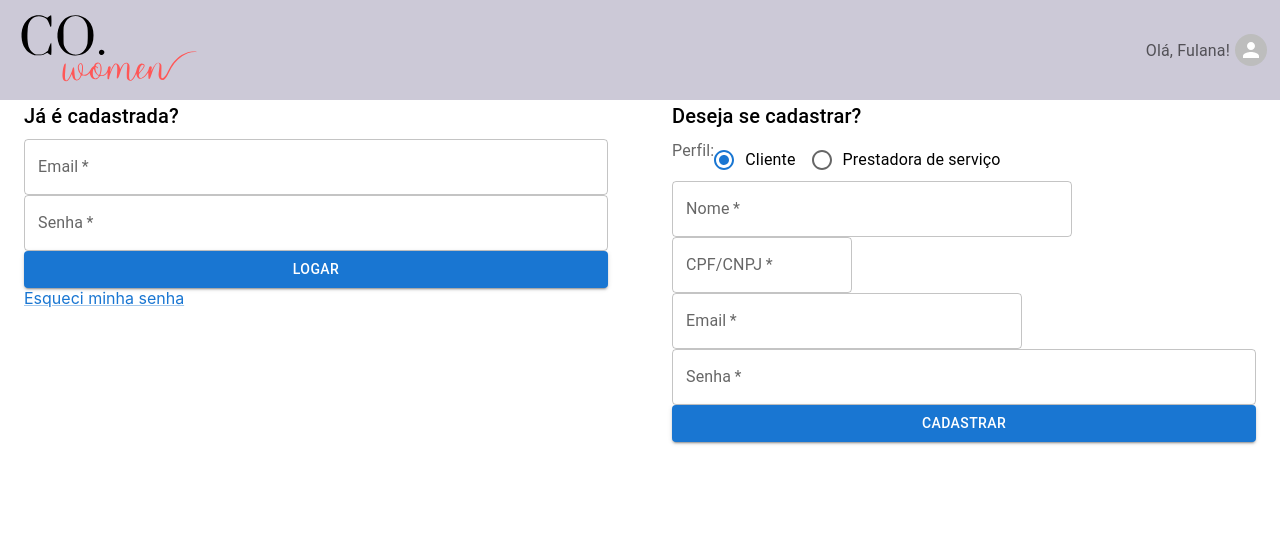
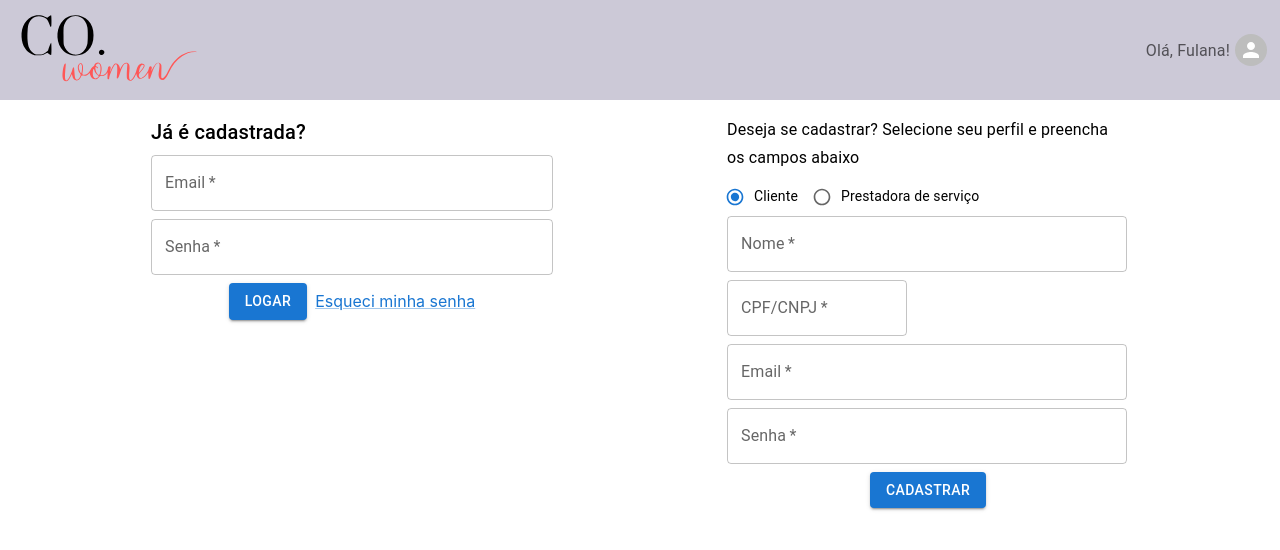
Before and after one commit to rafanere/coWomenFE, a React (Create React App) app in the folder co-women/: page /login in a window 1280 px wide. Shown: the top 550 px of the page. Built offline with nearby package versions, Linux system fonts and the light colour scheme.

Commit message:
Ajuste no layout

```diff
--- a/co-women/src/components/ads/ads-details.js
+++ b/co-women/src/components/ads/ads-details.js
@@ -1,29 +1,15 @@
 import {
   Button,
   Card,
-  CardActions,
   CardContent,
   CardMedia,
   Container,
-  Grid,
   Rating,
   Typography,
 } from "@mui/material";
 import EvaluationCard from "../cards/evaluation-card";
 import QuestionAnswerCard from "../cards/question-answer-card";
 import QuestionForm from "../question/question-form";
-
-const cardStyle = {
-  alignItems: "center",
-  justify: "center",
-  padding: "2vh",
-};
-
-const cardMediaStyle = {
-  maxWidth: "100px",
-  alignItems: "center",
-  padding: "3px",
-};
 
 const evaluations = [
   {
@@ -79,21 +65,29 @@ export default function AdsDetails({
   avaliacao,
 }) {
   return (
-    <>
     <Card
-        style={cardStyle}
-        sx={{ display: "flex", flexWrap: "wrap", alignItems: "left" }}
+      sx={{
+        display: "flex",
+        flexWrap: "wrap",
+        alignItems: "left",
+        padding: 0,
+        margin: 0,
+      }}
     >
-        <Grid container padding="3px">
-          <Grid item xs={4} style={cardMediaStyle}>
+      <Container
+        sx={{
+          display: "flex",
+          flexDirection: "row",
+          padding: 0,
+          margin: 0,
+        }}
+      >
         <CardMedia
           component="img"
+          title="foto do perfil"
           image={image}
-              title="teste do teste"
-              height="140px"
+          sx={{ height: "100px", width: "100px", margin: 1}}
         />
-          </Grid>
-          <Grid item xs={8}>
         <CardContent
           sx={{
             padding: "3px",
@@ -103,15 +97,14 @@ export default function AdsDetails({
           }}
         >
           <Typography
-                gutterBottom
             variant="h4"
             component="div"
             align="left"
+            sx={{ padding: 1, margin: 1 }}
           >
             {title}
           </Typography>
           <Typography
-                gutterBottom
             variant="body2"
             color="text.secondary"
             align="justify"
@@ -119,20 +112,29 @@ export default function AdsDetails({
               overflow: "hidden",
               textOverflow: "ellipsis",
               display: "-webkit-box",
+              padding: 1,
+              margin: 1,
             }}
           >
             {description}
           </Typography>
         </CardContent>
-          </Grid>
-        </Grid>
-        <CardActions>
+      </Container>
+
+      <Container
+        sx={{
+          display: "flex",
+          justifyContent: "center",
+          padding: 0,
+          margin: 0,
+        }}
+      >
         <Button variant="contained" size="medium">
-            Contato
+          Entrar em contato
         </Button>
-        </CardActions>
+      </Container>
 
-        <Container sx={{ display: "flex", flexDirection: "column" }}>
+      <Container sx={{ display: "flex", flexDirection: "column", mt: 1 }}>
         <Typography variant="h6">Perguntas</Typography>
         <QuestionForm />
       </Container>
@@ -154,7 +156,7 @@ export default function AdsDetails({
           />
         ))}
       </Container>
-        <Container sx={{ display: "flex", flexDirection: "row" }}>
+      <Container sx={{ display: "flex", flexDirection: "row", mt: 3 }}>
         <Typography variant="h6">Avaliações</Typography>
         <Rating
           value={avaliacao}
@@ -183,6 +185,5 @@ export default function AdsDetails({
         ))}
       </Container>
     </Card>
-    </>
   );
 }
--- a/co-women/src/components/cards/evaluation-card.js
+++ b/co-women/src/components/cards/evaluation-card.js
@@ -7,7 +7,8 @@ const cardStyle = {
   flexDirection: "column",
   alignItems: "left",
   justifyContent: "left",
-  paddingInline: "10vh",
+  padding: 3,
+  margin: 2
 };
 
 export default function EvaluationCard({ id, title, description, avaliacao }) {
--- a/co-women/src/components/cards/question-answer-card.js
+++ b/co-women/src/components/cards/question-answer-card.js
@@ -7,7 +7,8 @@ const cardStyle = {
   flexDirection: "column",
   alignItems: "left",
   justifyContent: "left",
-  paddingInline: "10vh",
+  padding: 3,
+  margin: 2
 };
 
 export default function QuestionAnswerCard({
--- a/co-women/src/components/evaluation/evaluation-modal.js
+++ b/co-women/src/components/evaluation/evaluation-modal.js
@@ -21,7 +21,7 @@ const style = {
 
 export default function EvaluationModal() {
   const [open, setOpen] = useState(false);
-  const [rating, setRating] = useState(null);
+  const [rating, setRating] = useState(0);
   const handleOpen = () => setOpen(true);
   const handleClose = () => setOpen(false);
 
@@ -31,7 +31,7 @@ export default function EvaluationModal() {
     e.preventDefault();
     let formErrors = false;
 
-    if (rating < 1) {
+    if (rating < 0.5) {
       formErrors = true;
       toast.error("Selecione o número de estrelas para avaliação");
     }
@@ -68,6 +68,7 @@ export default function EvaluationModal() {
               </Typography>
               <Rating
                 value={rating}
+                precision={0.5}
                 onChange={(e) => setRating(e.target.value)}
               />
             </Container>
--- a/co-women/src/components/login/sign-in.js
+++ b/co-women/src/components/login/sign-in.js
@@ -9,6 +9,9 @@ const style = {
   alignItems: "left",
   justifyContent: "left",
   paddingInline: "10vh",
+  width: "450px",
+  margin: 1,
+  padding: 1
 };
 
 export default function SignIn() {
@@ -45,6 +48,7 @@ export default function SignIn() {
           inputProps={{ maxLength: 50 }}
           value={email}
           onChange={(e) => setEmail(e.target.value)}
+          sx={{ mb: 1 }}
         />
         <TextField
           required
@@ -53,11 +57,14 @@ export default function SignIn() {
           inputProps={{ maxLength: 50 }}
           value={password}
           onChange={(e) => setPassword(e.target.value)}
+          sx={{ mb: 1 }}
         />
-        <Button variant="contained" type="submit">
-          Logar
-        </Button>
-        <Link href="#">Esqueci minha senha</Link>
+        <Container sx={{ display: "flex", alignItems: "center", justifyContent: "center" }}>
+          <Button variant="contained" type="submit" sx={{mr: 1}}>
+            Logar
+          </Button>
+          <Link href="#">Esqueci minha senha</Link>
+        </Container>
       </Container>
     </>
   );
--- a/co-women/src/components/login/sign-up.js
+++ b/co-women/src/components/login/sign-up.js
@@ -3,7 +3,6 @@ import {
   Container,
   FormControl,
   FormControlLabel,
-  FormLabel,
   Radio,
   RadioGroup,
   TextField,
@@ -21,6 +20,9 @@ const style = {
   alignItems: "left",
   justifyContent: "left",
   paddingInline: "10vh",
+  width: "450px",
+  margin: 1,
+  padding: 1,
 };
 
 export default function SignUp() {
@@ -59,26 +61,22 @@ export default function SignUp() {
   return (
     <>
       <Container component="form" sx={style} noValidate onSubmit={handleSubmit}>
-        <Typography gutterBottom variant="h6" component="div" align="left">
-          Deseja se cadastrar?
+        <Typography gutterBottom variant="subtitle1" component="div" align="left">
+          Deseja se cadastrar? Selecione seu perfil e preencha os campos abaixo
         </Typography>
         <FormControl>
-          <RadioGroup
-            row
-            aria-labelledby="radio-group"
-            defaultValue="cliente"
-            la
-          >
-            <FormLabel id="radio-group">Perfil: </FormLabel>
+          <RadioGroup row defaultValue="cliente" sx={{ alignItems: "center" }}>
             <FormControlLabel
               value="cliente"
-              control={<Radio />}
+              control={<Radio size="small" />}
               label="Cliente"
+              componentsProps={{ typography: { fontSize: 14 } }}
             />
             <FormControlLabel
               value="prestadora"
-              control={<Radio />}
+              control={<Radio size="small" />}
               label="Prestadora de serviço"
+              componentsProps={{ typography: { fontSize: 14 } }}
             />
           </RadioGroup>
         </FormControl>
@@ -86,7 +84,7 @@ export default function SignUp() {
           required
           label="Nome"
           type="text"
-          style={{ maxWidth: "400px" }}
+          sx={{ maxWidth: "400px", mb: 1 }}
           inputProps={{ maxLength: 50 }}
           value={name}
           onChange={(e) => setName(e.target.value)}
@@ -95,7 +93,7 @@ export default function SignUp() {
           required
           label="CPF/CNPJ"
           type="text"
-          style={{ maxWidth: "180px" }}
+          sx={{ maxWidth: "180px", mb: 1 }}
           inputProps={{ maxLength: 19 }}
           value={cpfCnpj}
           onChange={(e) => {
@@ -111,7 +109,7 @@ export default function SignUp() {
           required
           label="Email"
           type="email"
-          style={{ maxWidth: "350px" }}
+          sx={{ maxWidth: "400px", mb: 1 }}
           inputProps={{ maxLength: 50 }}
           value={email}
           onChange={(e) => setEmail(e.target.value)}
@@ -120,13 +118,16 @@ export default function SignUp() {
           required
           label="Senha"
           type="password"
+          sx={{ maxWidth: "400px", mb: 1 }}
           inputProps={{ maxLength: 50 }}
           value={password}
           onChange={(e) => setPassword(e.target.value)}
         />
-        <Button variant="contained" type="submit">
-          Cadastrar
-        </Button>
+        <Container sx={{ display: "flex", justifyContent: "center" }}>
+          <Button variant="contained" type="submit">
+            Cadastrar
+          </Button>
+        </Container>
       </Container>
     </>
   );
--- a/co-women/src/components/question/question-form.js
+++ b/co-women/src/components/question/question-form.js
@@ -1,4 +1,4 @@
-import { Button, Card, Grid, TextField } from "@mui/material";
+import { Button, Card, TextField } from "@mui/material";
 import { useState } from "react";
 import { toast } from "react-toastify";
 
@@ -6,9 +6,9 @@ const cardStyle = {
   verticalAlign: "bottom",
   display: "flex",
   flexDirection: "column",
-  alignItems: "left",
-  justifyContent: "left",
-  paddingInline: "10vh",
+  maxWidth: "350px",
+  padding: 1,
+  margin: 1,
 };
 
 export default function QuestionForm() {
@@ -29,25 +29,19 @@ export default function QuestionForm() {
 
   return (
     <Card style={cardStyle} component="form" onSubmit={handleSubmit}>
-      <Grid container padding="3px" xs={12}>
-        <Grid item xs={12}>
       <TextField
         multiline
         minRows={2}
         maxRows={2}
         placeholder="Insira sua pergunta"
-            style={{ minWidth: "50%" }}
+        sx={{ marginBottom: 1 }}
         inputProps={{ maxLength: 150 }}
         value={question}
         onChange={(e) => setQuestion(e.target.value)}
       />
-        </Grid>
-        <Grid item xs={12}>
       <Button variant="contained" size="small" type="submit">
         Enviar pergunta
       </Button>
-        </Grid>
-      </Grid>
     </Card>
   );
 }
--- a/co-women/src/views/login-page.js
+++ b/co-women/src/views/login-page.js
@@ -1,21 +1,22 @@
 import * as React from "react";
-import {
-  Grid,
-} from "@mui/material";
+import { Container } from "@mui/material";
 import SignUp from "../components/login/sign-up";
 import SignIn from "../components/login/sign-in";
 
 export default function LoginPage() {
   return (
     <>
-      <Grid container spacing={2}>
-        <Grid item xs={6}>
-          <SignIn />
-        </Grid>
-        <Grid item xs={6}>
-          <SignUp />
-        </Grid>
-      </Grid>
+      <Container
+        sx={{
+          display: "flex",
+          justifyContent: "space-around",
+          flexFlow: "row wrap",
+          rowGap: "2vh",
+        }}
+      >
+        <SignIn />
+        <SignUp />
+      </Container>
     </>
   );
 }
```
Lines whose indentation alone changed are shown as unchanged.
